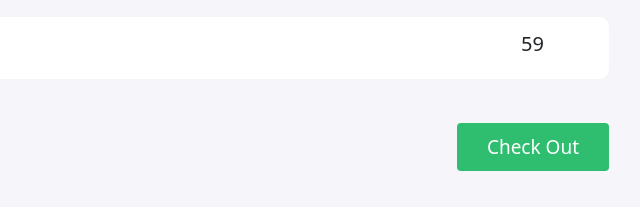
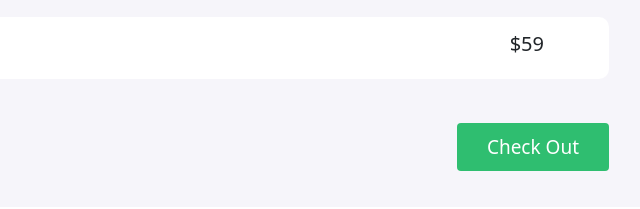
Before and after one commit to tanvir07-ops/rifat_shopping_cart, a plain HTML site: page index.html in a window 1280 px wide. Both pictures are taken after a click on the button 748 px from the left and 280 px from the top of the page. Shown: the part 551-760 px from the top of the page, 496-1136 px from the left. Drawn offline with nearby package versions, Linux system fonts and the light colour scheme.

Commit message:
for the final project

```diff
--- a/index.html
+++ b/index.html
@@ -191,7 +191,7 @@
 
        const totalPrice = iphoneCountNumber*1219 + caseCount*59;
 
-       document.getElementById("total-price").innerText = totalPrice;
+       document.getElementById("total-price").innerText = "$"+totalPrice;
 
 
 
```
